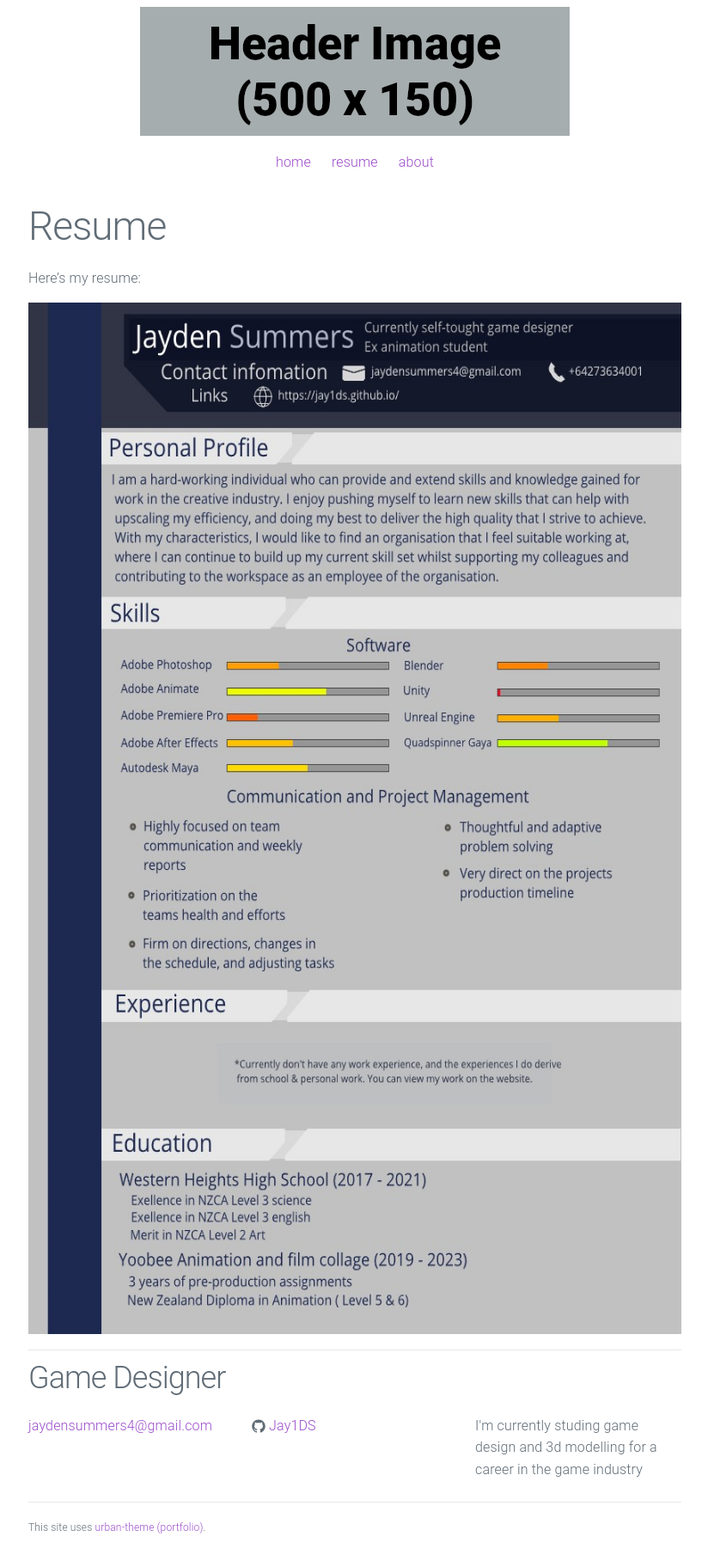
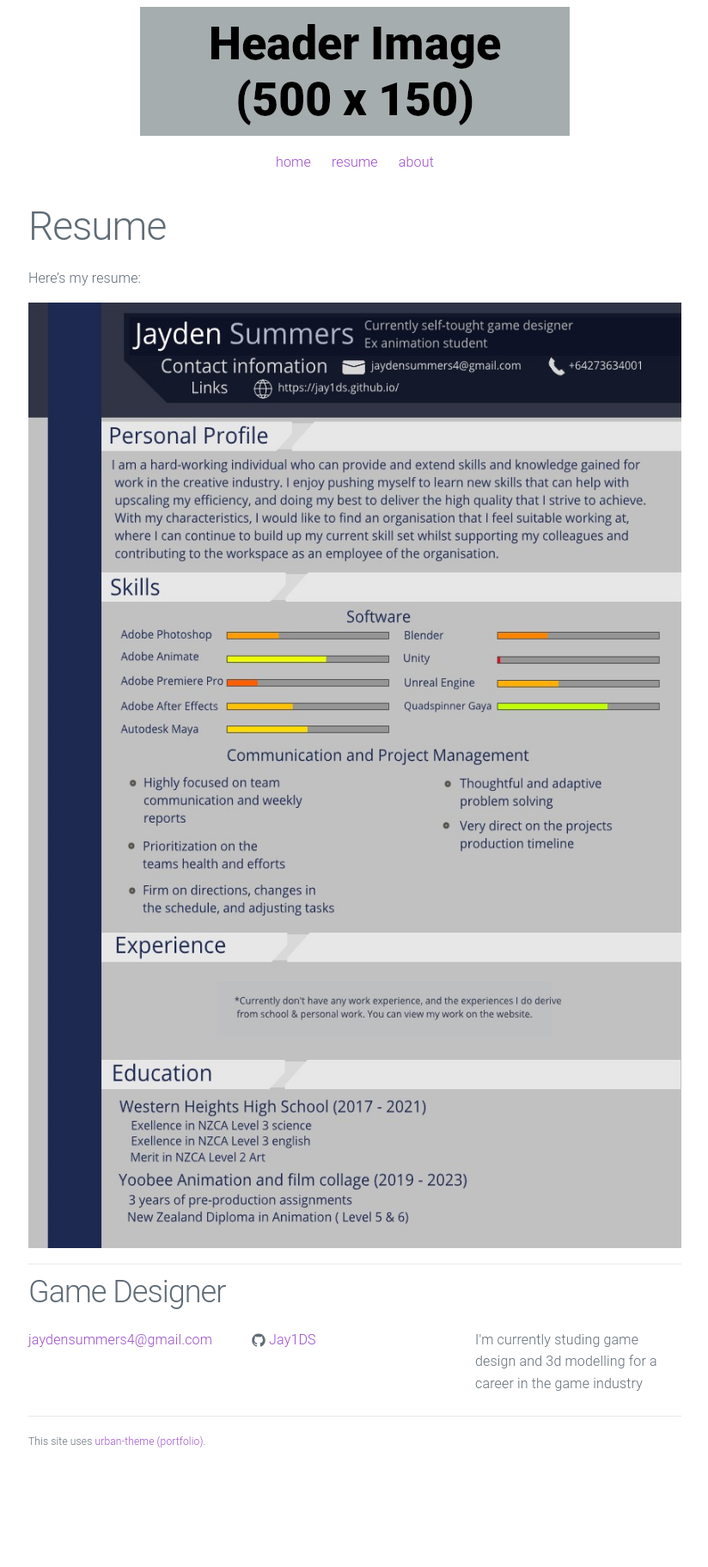
Before and after one commit to Jay1DS/Jay1DS.github.io, a Jekyll site: the page built from resume.md, in a window 1280 px wide. Shown: the whole page at 86% size, without its empty margins (227-1051 px from the left). Built offline with Jekyll 4.4.1, drawn with Linux system fonts in a browser that asks for light colours; after the commit the page ends 1723 px from its top, so only the background shows below that.

Commit message:
resume adjustments V2

```diff
--- a/resume.md
+++ b/resume.md
@@ -6,4 +6,4 @@ permalink: /resume/
 
 Here's my resume:
 
-<object data="/assets/Resume.png" width="100%" height="1200"></object>
+<object data="/assets/Resume.png" width="100%" height="1100"></object>
```
